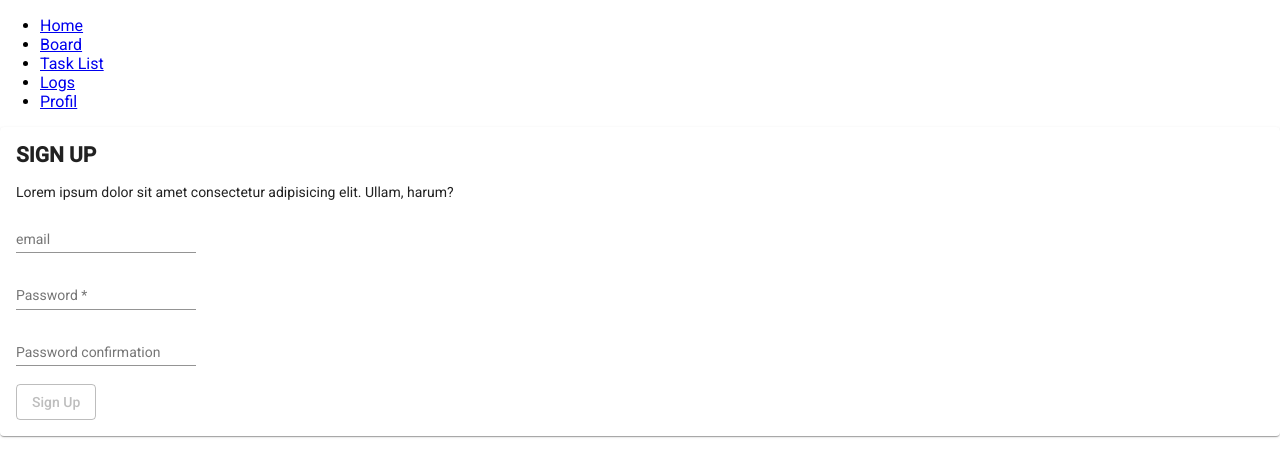
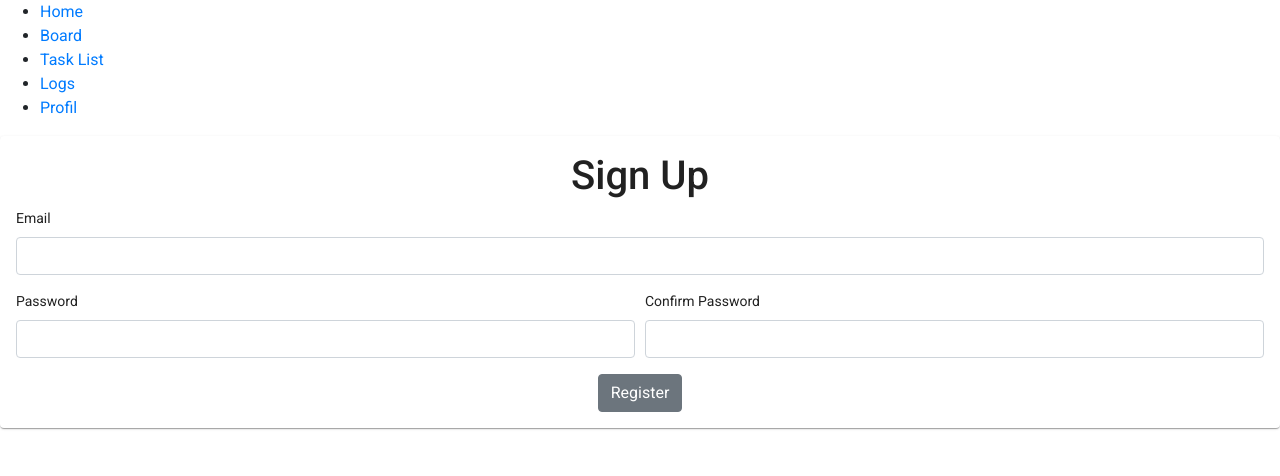
Before and after one commit to icom50/projectManagerApp, an Angular app: page /sign-up in a window 1280 px wide. Shown: the top 476 px of the page. Built offline with nearby package versions, Linux system fonts and the light colour scheme.

Commit message:
SignUp password

```diff
--- a/package.json
+++ b/package.json
@@ -21,6 +21,7 @@
     "@angular/platform-browser": "~8.2.5",
     "@angular/platform-browser-dynamic": "~8.2.5",
     "@angular/router": "~8.2.5",
+    "bootstrap": "^4.3.1",
     "esm": "^3.2.25",
     "express": "^4.17.1",
     "mongoose": "^5.7.5",
--- a/src/app/pages/forms/form-sign-up/form-sign-up.component.html
+++ b/src/app/pages/forms/form-sign-up/form-sign-up.component.html
@@ -1,28 +1,38 @@
+<!-- main app container -->
 <mat-card>
     <mat-card-content>
-        <h2>SIGN UP</h2>
-        <p>Lorem ipsum dolor sit amet consectetur adipisicing elit. Ullam, harum?</p>
-        <form [formGroup]="form" (submit)="signUp()">
-            <div>
-                <mat-form-field >
-                    <input matInput placeholder="email" type="email" formControlName="email"/>
-                    <mat-error *ngIf="form.controls['email'].invalid">{{getErrorMessage('email')}}</mat-error>
-                </mat-form-field>
+    <h1 class="text-center">Sign Up</h1>
+        <form [formGroup]="registerForm" (ngSubmit)="onSubmit()">
+            <div class="form-group">
+                <label>Email</label>
+                <input type="text" formControlName="email" class="form-control" [ngClass]="{ 'is-invalid': submitted && f.email.errors }" />
+                <div *ngIf="submitted && f.email.errors" class="invalid-feedback">
+                    <div *ngIf="f.email.errors.required">Email is required</div>
+                    <div *ngIf="f.email.errors.email">Email must be a valid email address</div>
+                    <div *ngIf="f.email.errors.minlength">Password must be at below 50 characters</div>
+                </div>
             </div>
-            <div>
-                <mat-form-field >
-                    <input matInput placeholder="Password" type="password" formControlName="password"/>
-                    <mat-error *ngIf="form.controls['password'].invalid">{{getErrorMessage('password')}}</mat-error>
-                </mat-form-field>
+            <div class="form-row">
+                <div class="form-group col">
+                    <label>Password</label>
+                    <input type="password" formControlName="password" class="form-control" [ngClass]="{ 'is-invalid': submitted && f.password.errors }" />
+                    <div *ngIf="submitted && f.password.errors" class="invalid-feedback">
+                        <div *ngIf="f.password.errors.required">Password is required</div>
+                        <div *ngIf="f.password.errors.minlength">Password must be at least 6 characters</div>
+                        <div *ngIf="f.password.errors.maxlength">Password must be at below 50 characters</div>
+                    </div>
+                </div>
+                <div class="form-group col">
+                    <label>Confirm Password</label>
+                    <input type="password" formControlName="confirmPassword" class="form-control" [ngClass]="{ 'is-invalid': submitted && f.confirmPassword.errors }" />
+                    <div *ngIf="submitted && f.confirmPassword.errors" class="invalid-feedback">
+                        <div *ngIf="f.confirmPassword.errors.required">Confirm Password is required</div>
+                        <div *ngIf="f.confirmPassword.errors.mustMatch">Passwords must match</div>
+                    </div>
+                </div>
             </div>
-            <div>
-                <mat-form-field>
-                    <input matInput placeholder="Password confirmation" formControleName="confirmPassword" type="password" />
-                    <mat-error *ngIf="form.errors">passwords do not match</mat-error>
-                </mat-form-field>
-            </div>
-            <div>
-                <button mat-stroked-button type="submit" [disabled]="form.controls['email'].invalid || form.controls['password'].invalid ">Sign Up</button>
+            <div class="text-center">
+                <button class="btn btn-secondary">Register</button>
             </div>
         </form>
     </mat-card-content>
--- a/src/app/pages/forms/form-sign-up/form-sign-up.component.ts
+++ b/src/app/pages/forms/form-sign-up/form-sign-up.component.ts
@@ -1,8 +1,9 @@
 import { Component, OnInit } from '@angular/core';
 import { User } from 'src/app/models/users.model';
-import { FormGroup, FormControl, Validators, AbstractControl, FormBuilder } from '@angular/forms';
-import { MyErrorStateMatcher } from 'src/app/utils/validators/form.validators.password';
+import { FormGroup, Validators, FormBuilder } from '@angular/forms';
+import { MustMatch } from 'src/app/utils/validators/form.validators.password';
 import { DataService } from '../../../services/data.service'
+import { Router } from '@angular/router';
 
 @Component({
   selector: 'app-form-sign-up',
@@ -11,51 +12,35 @@
 })
 export class FormSignUpComponent implements OnInit {
 
-  user : User
-  form : FormGroup
-  matcher = new MyErrorStateMatcher();
+    user : User;
+    registerForm: FormGroup;
+    submitted = false;
 
-  constructor(fb : FormBuilder, private dataService : DataService) {
-    this.form = fb.group({
-      'email': ['', Validators.compose([Validators.required, Validators.email])],
-      'password' : ['', [Validators.required]],
-      'confirmPassword' : ['']
-    },{validator : this.checkPasswords})
+    constructor(private formBuilder: FormBuilder, private _dataService : DataService, private router : Router) { }
 
-  }
+    ngOnInit() {
+        this.registerForm = this.formBuilder.group({
+            email: ['', [Validators.required, Validators.email, Validators.maxLength(50)]],
+            password: ['', [Validators.required, Validators.minLength(5), Validators.maxLength(50)]],
+            confirmPassword: ['', Validators.required],
+        }, {
+            validator: MustMatch('password', 'confirmPassword')
+        });
+    }
 
-  checkPasswords(group: FormGroup) {
-  let pass = group.get('password').value;
-  let confirmPass = group.get('confirmPassword').value;
-    if(pass === confirmPass){
-      return true;
-    }
-    else{
-      return false;
+    get f() { return this.registerForm.controls; }
+
+    onSubmit() {
+        this.submitted = true;
+        if (this.registerForm.invalid) {
+            return console.log('invalid');
+        }
+        else{
+            this.user = this.registerForm.value;
+            this._dataService.postUser(this.user).subscribe((data : User)=>{
+                this.user = data;
+                this.router.navigate(['/']);
+            })
+        }
     }
 }
-
-  signUp(){
-    this.user = this.form.value;
-    this.dataService.postUser(this.user).subscribe((data:User)=>{
-      this.user = data;
-    })
-  }
-
-  getErrorMessage(field:string):string {
-    const error = {
-      required : "This field is required",
-      email: "This field must contains a valid email"
-    };
-    let returnValue = '';
-    Object.keys(this.form.controls[field].errors).map(key=>{
-      returnValue += `${error[key]}`;
-    })
-    return returnValue
-  }
-
-  ngOnInit() {
-
-  }
-
-}
--- a/src/app/utils/validators/form.validators.password.ts
+++ b/src/app/utils/validators/form.validators.password.ts
@@ -1,11 +1,21 @@
-import { ErrorStateMatcher } from '@angular/material/core';
-import { FormControl, FormGroupDirective, NgForm } from '@angular/forms';
+import { FormGroup } from '@angular/forms';
 
-export class MyErrorStateMatcher implements ErrorStateMatcher {
-    isErrorState(control: FormControl | null, form: FormGroupDirective | NgForm | null): boolean {
-      const invalidCtrl = !!(control && control.invalid && control.parent.dirty);
-      const invalidParent = !!(control && control.parent && control.parent.invalid && control.parent.dirty);
+// custom validator to check that two fields match
+export function MustMatch(controlName: string, matchingControlName: string) {
+    return (formGroup: FormGroup) => {
+        const control = formGroup.controls[controlName];
+        const matchingControl = formGroup.controls[matchingControlName];
 
-      return (invalidCtrl || invalidParent);
+        if (matchingControl.errors && !matchingControl.errors.mustMatch) {
+            // return if another validator has already found an error on the matchingControl
+            return;
+        }
+
+        // set error on matchingControl if validation fails
+        if (control.value !== matchingControl.value) {
+            matchingControl.setErrors({ mustMatch: true });
+        } else {
+            matchingControl.setErrors(null);
+        }
     }
-  }
+}
--- a/src/styles.scss
+++ b/src/styles.scss
@@ -1,4 +1,5 @@
 /* You can add global styles to this file, and also import other style files */
+@import '~bootstrap/dist/css/bootstrap.min.css';
 
 html, body { height: 100%; }
 body { margin: 0; font-family: Roboto, "Helvetica Neue", sans-serif; }
```
Also changed, not shown: 1 other file (tests, documents, lock files or other folders).
